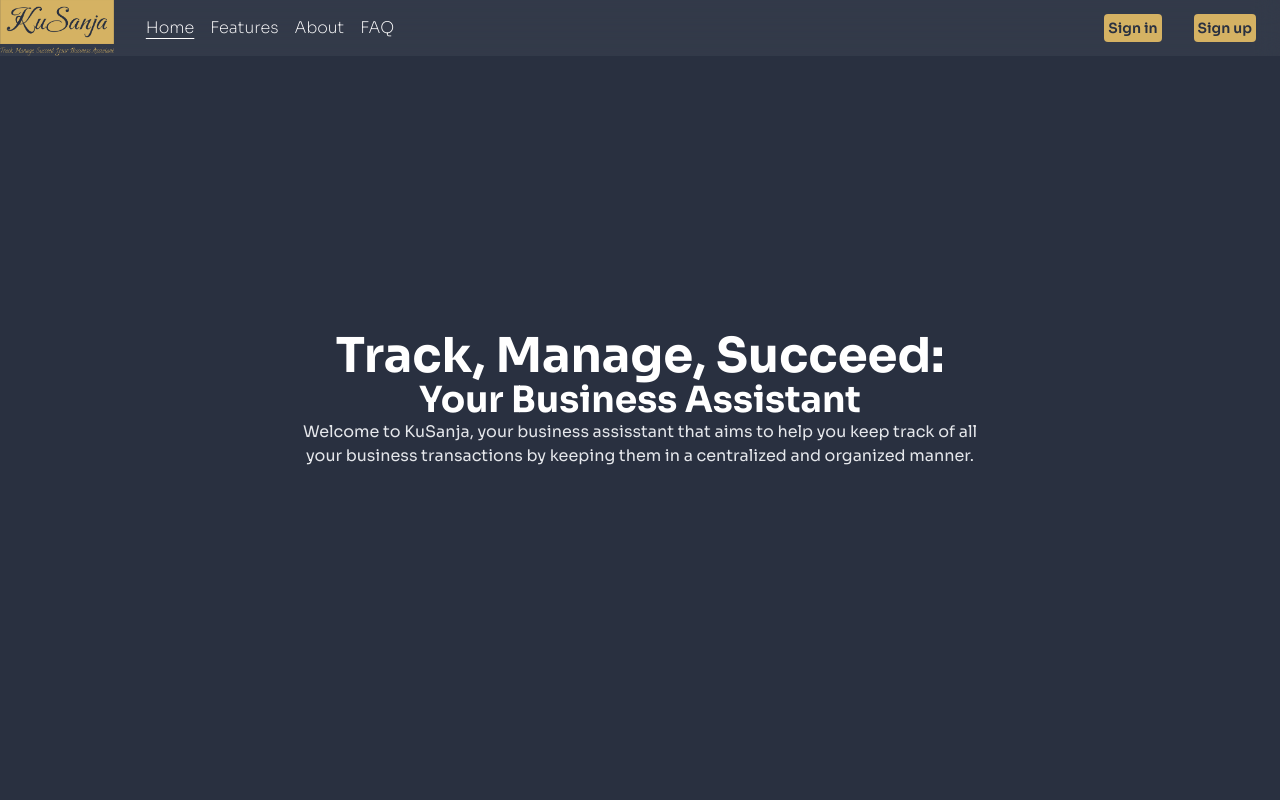
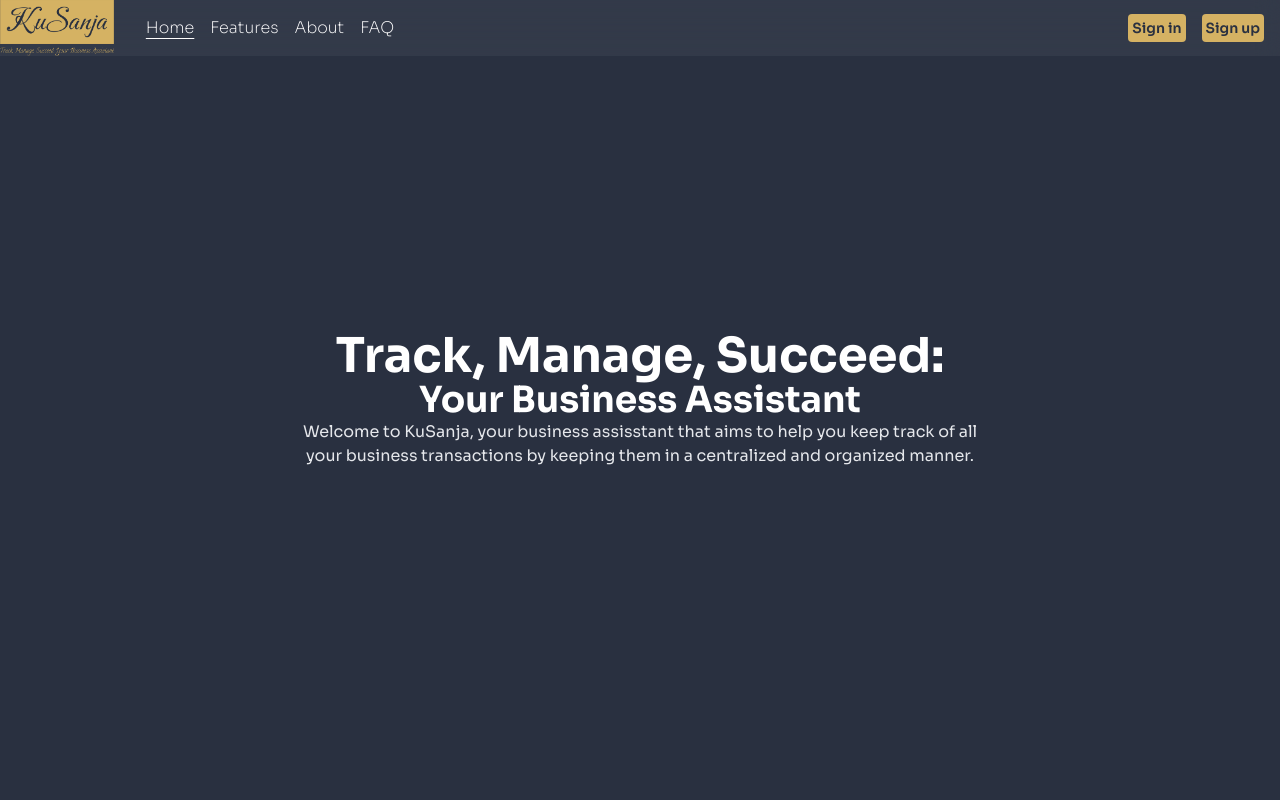
Before and after one commit to JohnsonKamanga/KuSanja-copy, a React (Vite) app: page / in a window 1280 px wide. Shown: the top 800 px of the page. Built offline with nearby package versions, Linux system fonts and the light colour scheme.

Commit message:
adjusted the gap between the sign in and sign up buttons

```diff
--- a/src/components/Home/NavBar.jsx
+++ b/src/components/Home/NavBar.jsx
@@ -126,11 +126,11 @@ function NavBar(props) {
         </nav>
       </div>
       {!isSingedIn && (
-        <div className="flex flex-col lg:flex-row text-sm justify-end lg:mr-2">
-          <div role="button" className="mb-1 lg:my-0 lg:mx-4 p-1 bg-[#d5b263] hover:bg-[#d6ab46] duration-300 transition-colors rounded-[4px] text-[#293040] font-semibold hover:cursor-pointer">
+        <div className="flex flex-col lg:flex-row lg:gap-x-4 text-sm justify-end lg:mr-2">
+          <div role="button" className="mb-1 lg:my-0 p-1 bg-[#d5b263] hover:bg-[#d6ab46] duration-300 transition-colors rounded-[4px] text-[#293040] font-semibold hover:cursor-pointer">
             Sign in
           </div>
-          <div role="button" className="mt-1 mb-3 lg:mt-0 lg:mb-0 lg:mx-4 p-1 bg-[#d5b263] hover:bg-[#d6ab46] duration-300 transition-colors rounded-[4px] text-[#293040] font-semibold hover:cursor-pointer">
+          <div role="button" className="mt-1 mb-3 lg:mt-0 lg:mb-0 lg:mr-2 p-1 bg-[#d5b263] hover:bg-[#d6ab46] duration-300 transition-colors rounded-[4px] text-[#293040] font-semibold hover:cursor-pointer">
             Sign up
           </div>
         </div>
```
